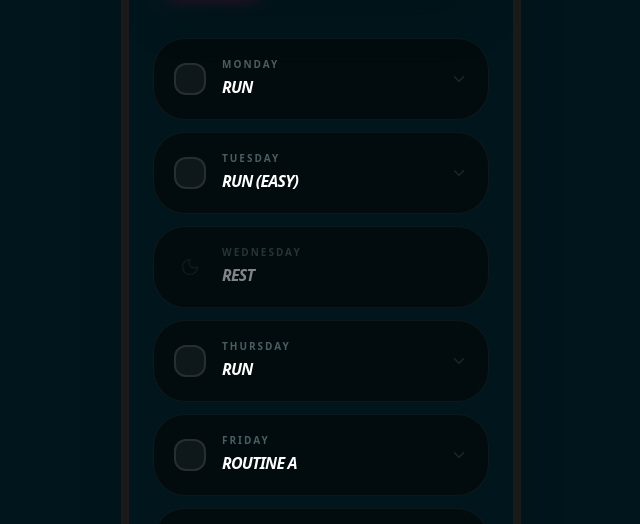
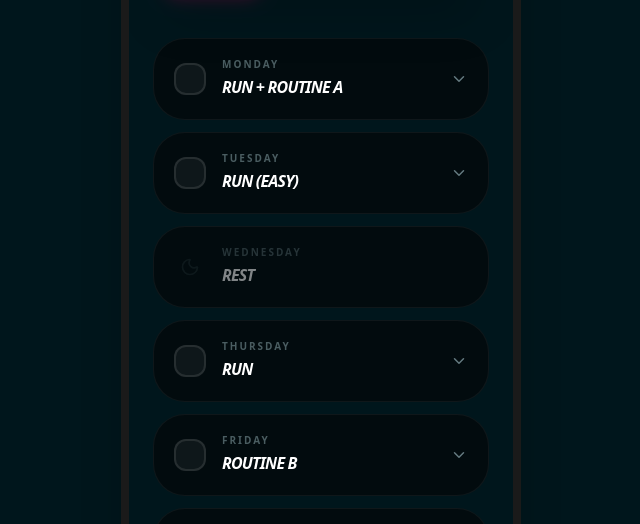
Before and after one commit to dmr1991/dinaRuns, a Next.js app: page / in a window 1280 px wide. Shown: the part 255-779 px from the top of the page, without its empty margins (319-959 px from the left). Built offline with nearby package versions, Linux system fonts and the light colour scheme.

Commit message:
design completed

```diff
--- a/app/components/WeeklyPlanner.tsx
+++ b/app/components/WeeklyPlanner.tsx
@@ -16,13 +16,13 @@ import { cn } from "@/app/lib/utils";
 import { WeekData, DayType, DayLog } from "@/app/lib/types";
 
 const WEEKLY_PLAN = [
-  { day: "Monday", workout: "Run", type: "run" as DayType },
+  { day: "Monday", workout: "Run + Routine A", type: "combined" as DayType },
   { day: "Tuesday", workout: "Run (Easy)", type: "run" as DayType },
   { day: "Wednesday", workout: "Rest", type: "rest" as DayType },
   { day: "Thursday", workout: "Run", type: "run" as DayType },
-  { day: "Friday", workout: "Routine A", type: "strength" as DayType },
+  { day: "Friday", workout: "Routine B", type: "strength" as DayType },
   { day: "Saturday", workout: "Rest", type: "rest" as DayType },
-  { day: "Sunday", workout: "Routine B", type: "strength" as DayType },
+  { day: "Sunday", workout: "Rest", type: "rest" as DayType },
 ];
 
 interface Props {
@@ -111,7 +111,7 @@ export default function WeeklyPlanner({ data, onChange }: Props) {
               </div>
 
               {!isRest && (
-                <div className="text-muted-foreground/20">
+                <div className="text-muted-foreground/80">
                   {expanded ? (
                     <ChevronUp size={18} />
                   ) : (
```
